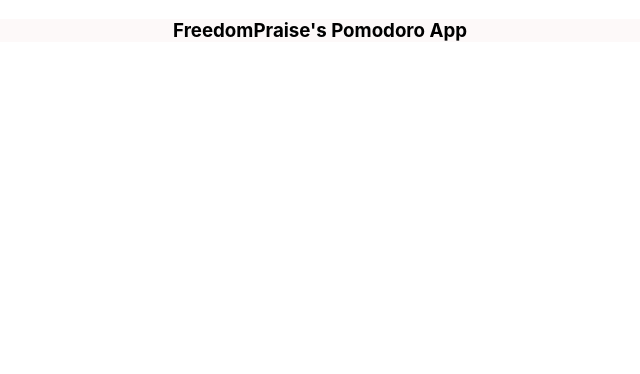
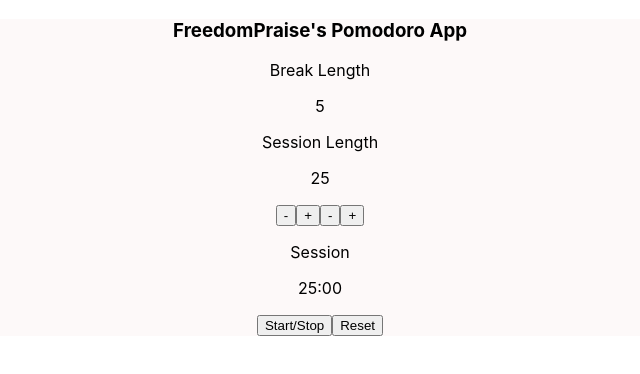
Before and after one commit to freedompraise/TimeFlow, a React (Create React App) app: page / in a window 1280 px wide. Shown: the top 374 px of the page, without its empty margins (320-960 px from the left). Built offline with nearby package versions, Linux system fonts and the light colour scheme.

Commit message:
create session and break elements

```diff
--- a/src/App.js
+++ b/src/App.js
@@ -7,6 +7,19 @@ function App() {
     <div className="App">
        <Header className="App-header" />
        <Footer className="App-footer" />
+       <p className="break-label" id='break-label'  >Break Length</p>
+       <p className="break-length" id='break-length'>5</p>
+       <p className="session-label" id='session-label'>Session Length</p>
+       <p className="session-length" id='session-length'>25</p>
+       <button className="break-decrement" id='break-decrement' >-</button>
+        <button className="break-increment" id='break-increment' >+</button>
+        <button className="session-decrement" id='session-decrement' >-</button>
+        <button className="session-increment" id='session-increment' >+</button>
+        <p className="timer-label" id='timer-label'>Session</p>
+        <p className="time-left" id='time-left'>25:00</p>
+        <button className="start_stop" id='start_stop' >Start/Stop</button>
+        <button className="reset" id='reset' >Reset</button>
+
 
     </div>
   );
```
